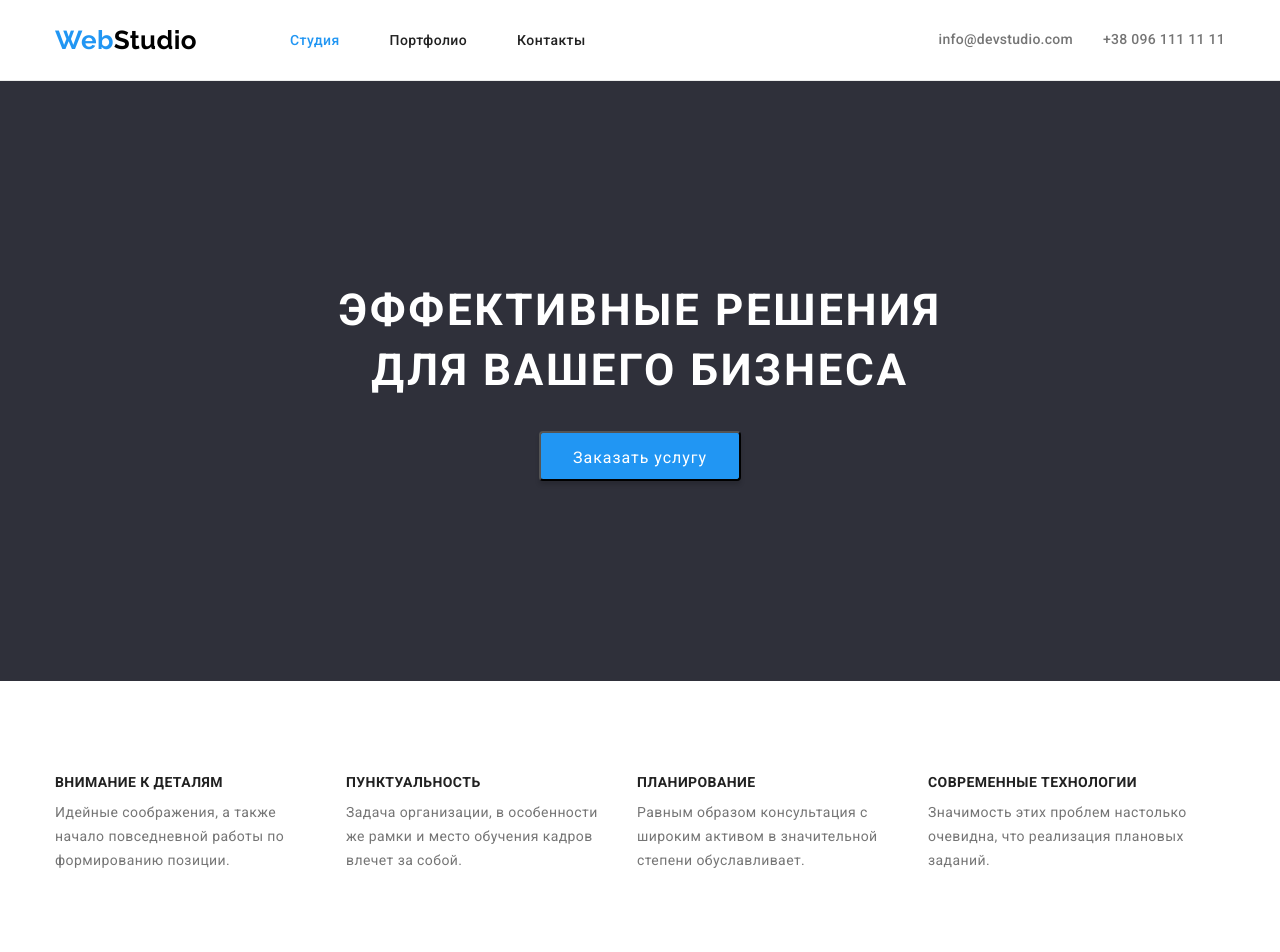
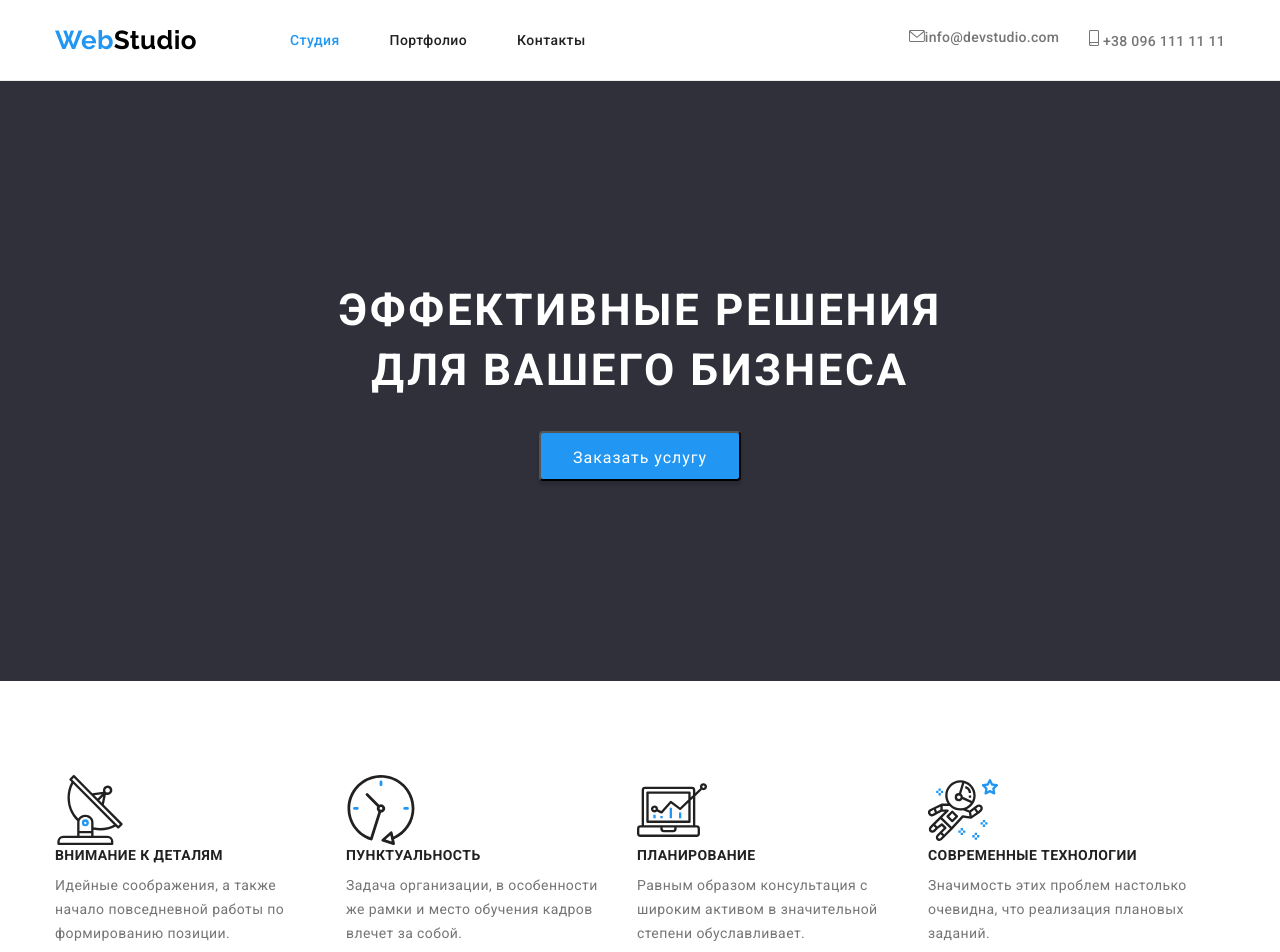
Before and after one commit to Inna-Smertyuk/goit-markup-hw-04, a plain HTML site: page index.html in a window 1280 px wide. Shown: the top 952 px of the page. Drawn offline with nearby package versions, Linux system fonts and the light colour scheme.

Commit message:
Добавляет файлы

```diff
--- a/index.html
+++ b/index.html
@@ -26,8 +26,19 @@
     </nav>
 
         <ul class="contacts-list">
-            <li class="list"><a href="mailto:info@devstudio.com" class="link mail">info@devstudio.com</a></li>
-            <li class="list"><a href="tel:+380961111111" class="link tel">+38 096 111 11 11</a></li>
+            <li class="list">
+                <a href="mailto:info@devstudio.com" class="link mail">
+                     <svg class="icon-envelope" width="16" height="12">
+                     <use href="./images/symbol-defs.svg#icon-envelope"></use>
+                    </svg>info@devstudio.com
+                </a>
+
+            </li>
+            <li class="list"><a href="tel:+380961111111" class="link tel">
+                <svg class="icon-envelope" width="10" height="16">
+                <use href="./images/symbol-defs.svg#icon-smartphone"></use>
+            </svg>
+                +38 096 111 11 11</a></li>
         </ul>
         </div>
     </header>
@@ -48,18 +59,41 @@
 
                 <ul class="quality-list">
                     <li class="list">
+                        <div class="icons">
+                        <svg class="icon-antenna" width="70" height="70">
+                        <use href="./images/symbol-defs.svg#icon-antenna"></use>
+                        </svg>
+                        </div>
                          <h3 class="title-text">Внимание к деталям</h3>
                         <p class="text"> Идейные соображения, а также начало повседневной работы по формированию позиции.</p>
                     </li>
+
                     <li class="list">
+                        <div class="icons">
+                            <svg class="icon-antenna" width="70" height="70">
+                                <use href="./images/symbol-defs.svg#icon-clock"></use>
+                            </svg>
+                        </div>
                         <h3 class="title-text">Пунктуальность</h3>
                         <p class="text">Задача организации, в особенности же рамки и место обучения кадров влечет за собой.</p>
                     </li>
+
                     <li class="list">
+                        <div class="icons">
+                            <svg class="icon-antenna" width="70" height="70">
+                                <use href="./images/symbol-defs.svg#icon-diagram"></use>
+                            </svg>
+                        </div>
                         <h3 class="title-text">Планирование</h3>
                         <p class="text">Равным образом консультация с широким активом в значительной степени обуславливает.</p>
                     </li>
+
                     <li class="list">
+                        <div class="icons">
+                            <svg class="icon-antenna" width="70" height="70">
+                                <use href="./images/symbol-defs.svg#icon-astronaut"></use>
+                            </svg>
+                        </div>
                         <h3 class="title-text">Современные технологии</h3>
                         <p class="text"> Значимость этих проблем настолько очевидна, что реализация плановых заданий. </p>
                     </li>
```
Also changed, not shown: images/symbol-defs.svg (added), images/symbol-defs1.svg (added).
